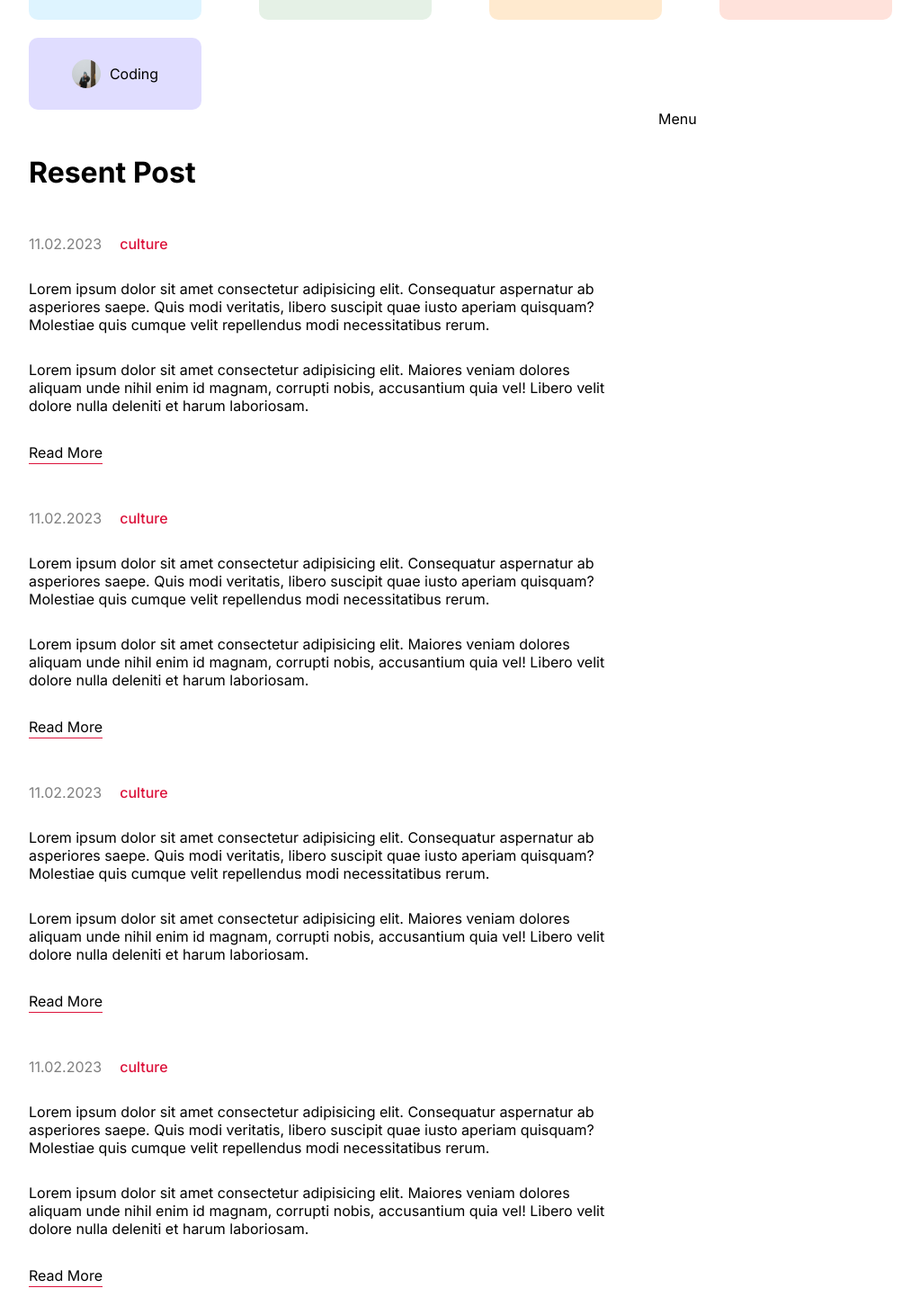
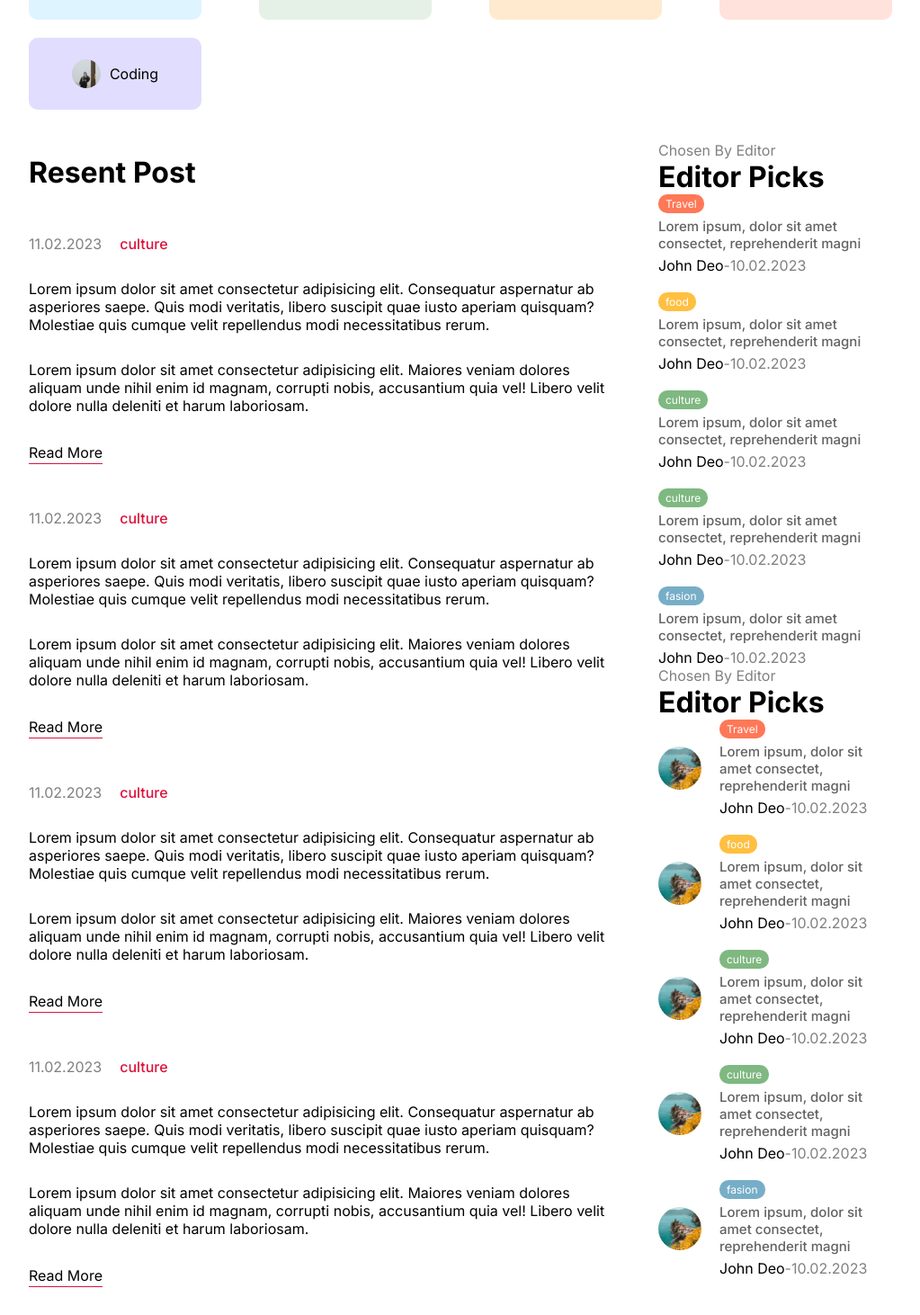
Before and after one commit to mehranehsoleimani66/Blog_app, a Next.js app: page / in a window 1280 px wide. Shown: the part 1148-2610 px from the top of the page at 90% size, without its empty margins (128-1151 px from the left). Built offline with nearby package versions, Linux system fonts and the light colour scheme.

Commit message:
expanded menu.jsx and css

```diff
--- a/src/components/menu/Menu.jsx
+++ b/src/components/menu/Menu.jsx
@@ -1,7 +1,172 @@
 import React from "react";
 import styles from "./Menu.module.css";
+import Link from "next/link";
+import Image from "next/image";
 const Menu = () => {
-  return <div className={styles.container}>Menu</div>;
+  return (
+    <div className={styles.container}>
+      <h1 className={styles.subTitle}>Chosen By Editor</h1>
+      <h1 className={styles.Title}>Editor Picks</h1>
+      <div className={styles.items}>
+        <Link href="/" className={styles.item}>
+          <div className={styles.textContainer}>
+            <span className={`${styles.category} ${styles.travel}`}>
+              Travel
+            </span>
+            <h3 className={styles.postTitle}>
+              Lorem ipsum, dolor sit amet consectet, reprehenderit magni
+            </h3>
+            <div>
+              <span className={styles.userName}>John Deo</span>
+              <span className={styles.date}>-10.02.2023</span>
+            </div>
+          </div>
+        </Link>
+        <Link href="/" className={styles.item}>
+          <div className={styles.textContainer}>
+            <span className={`${styles.category} ${styles.food}`}>food</span>
+            <h3 className={styles.postTitle}>
+              Lorem ipsum, dolor sit amet consectet, reprehenderit magni
+            </h3>
+            <div>
+              <span className={styles.userName}>John Deo</span>
+              <span className={styles.date}>-10.02.2023</span>
+            </div>
+          </div>
+        </Link>
+        <Link href="/" className={styles.item}>
+          <div className={styles.textContainer}>
+            <span className={`${styles.category} ${styles.culture}`}>
+              culture
+            </span>
+            <h3 className={styles.postTitle}>
+              Lorem ipsum, dolor sit amet consectet, reprehenderit magni
+            </h3>
+            <div>
+              <span className={styles.userName}>John Deo</span>
+              <span className={styles.date}>-10.02.2023</span>
+            </div>
+          </div>
+        </Link>
+        <Link href="/" className={styles.item}>
+          <div className={styles.textContainer}>
+            <span className={`${styles.category} ${styles.culture}`}>
+              culture
+            </span>
+            <h3 className={styles.postTitle}>
+              Lorem ipsum, dolor sit amet consectet, reprehenderit magni
+            </h3>
+            <div>
+              <span className={styles.userName}>John Deo</span>
+              <span className={styles.date}>-10.02.2023</span>
+            </div>
+          </div>
+        </Link>
+        <Link href="/" className={styles.item}>
+          <div className={styles.textContainer}>
+            <span className={`${styles.category} ${styles.fasion}`}>
+              fasion
+            </span>
+            <h3 className={styles.postTitle}>
+              Lorem ipsum, dolor sit amet consectet, reprehenderit magni
+            </h3>
+            <div>
+              <span className={styles.userName}>John Deo</span>
+              <span className={styles.date}>-10.02.2023</span>
+            </div>
+          </div>
+        </Link>
+      </div>
+
+      <h1 className={styles.subTitle}>Chosen By Editor</h1>
+      <h1 className={styles.Title}>Editor Picks</h1>
+      <div className={styles.items}>
+        <Link href="/" className={styles.item}>
+          <div className={styles.imageContainer}>
+            <Image src="/p1.jpeg" alt="" fill className={styles.image} />
+          </div>
+          <div className={styles.textContainer}>
+            <span className={`${styles.category} ${styles.travel}`}>
+              Travel
+            </span>
+            <h3 className={styles.postTitle}>
+              Lorem ipsum, dolor sit amet consectet, reprehenderit magni
+            </h3>
+            <div>
+              <span className={styles.userName}>John Deo</span>
+              <span className={styles.date}>-10.02.2023</span>
+            </div>
+          </div>
+        </Link>
+        <Link href="/" className={styles.item}>
+          <div className={styles.imageContainer}>
+            <Image src="/p1.jpeg" alt="" fill className={styles.image} />
+          </div>
+          <div className={styles.textContainer}>
+            <span className={`${styles.category} ${styles.food}`}>food</span>
+            <h3 className={styles.postTitle}>
+              Lorem ipsum, dolor sit amet consectet, reprehenderit magni
+            </h3>
+            <div>
+              <span className={styles.userName}>John Deo</span>
+              <span className={styles.date}>-10.02.2023</span>
+            </div>
+          </div>
+        </Link>
+        <Link href="/" className={styles.item}>
+          <div className={styles.imageContainer}>
+            <Image src="/p1.jpeg" alt="" fill className={styles.image} />
+          </div>
+          <div className={styles.textContainer}>
+            <span className={`${styles.category} ${styles.culture}`}>
+              culture
+            </span>
+            <h3 className={styles.postTitle}>
+              Lorem ipsum, dolor sit amet consectet, reprehenderit magni
+            </h3>
+            <div>
+              <span className={styles.userName}>John Deo</span>
+              <span className={styles.date}>-10.02.2023</span>
+            </div>
+          </div>
+        </Link>
+        <Link href="/" className={styles.item}>
+          <div className={styles.imageContainer}>
+            <Image src="/p1.jpeg" alt="" fill className={styles.image} />
+          </div>
+          <div className={styles.textContainer}>
+            <span className={`${styles.category} ${styles.culture}`}>
+              culture
+            </span>
+            <h3 className={styles.postTitle}>
+              Lorem ipsum, dolor sit amet consectet, reprehenderit magni
+            </h3>
+            <div>
+              <span className={styles.userName}>John Deo</span>
+              <span className={styles.date}>-10.02.2023</span>
+            </div>
+          </div>
+        </Link>
+        <Link href="/" className={styles.item}>
+          <div className={styles.imageContainer}>
+            <Image src="/p1.jpeg" alt="" fill className={styles.image} />
+          </div>
+          <div className={styles.textContainer}>
+            <span className={`${styles.category} ${styles.fasion}`}>
+              fasion
+            </span>
+            <h3 className={styles.postTitle}>
+              Lorem ipsum, dolor sit amet consectet, reprehenderit magni
+            </h3>
+            <div>
+              <span className={styles.userName}>John Deo</span>
+              <span className={styles.date}>-10.02.2023</span>
+            </div>
+          </div>
+        </Link>
+      </div>
+    </div>
+  );
 };
 
 export default Menu;
--- a/src/components/menu/menu.module.css
+++ b/src/components/menu/menu.module.css
@@ -1,4 +1,73 @@
 .container {
-  /* display: flex; */
+  margin-top: 60px;
   flex: 2;
+  margin-top: 35px;
+  margin-bottom: 65px;
 }
+.subTitle {
+  color: gray;
+  font-size: 16px;
+  font-weight: 400;
+}
+.title {
+  font-size: 28px;
+}
+.items {
+  display: flex;
+  flex-direction: column;
+  gap: 20px;
+}
+.item {
+  display: flex;
+  align-items: center;
+  gap: 20px;
+}
+
+.imageContainer {
+  flex: 1;
+  aspect-ratio: 1/1;
+  position: relative;
+}
+
+.image {
+  object-fit: cover;
+  border-radius: 50%;
+  object-fit: cover;
+}
+
+.textContainer {
+  flex: 4;
+  display: flex;
+  flex-direction: column;
+  gap: 5px;
+}
+.category {
+  padding: 3px 8px;
+  font-size: 12px;
+  color: white;
+  width: max-content;
+  border-radius: 10px;
+}
+.category.travel {
+  background-color: #ff7857;
+}
+.category.food {
+  background-color: #ffbf41;
+}
+.category.culture {
+  background-color: #7fb881;
+}
+.category.fasion {
+  background-color: #77aec7;
+}
+.postTitle {
+  font-size: 15px;
+  font-weight: 500;
+  color: var(--softTextColor);
+}
+.detail {
+  font-size: 15px;
+}
+.date {
+  color: gray;
+}
```
